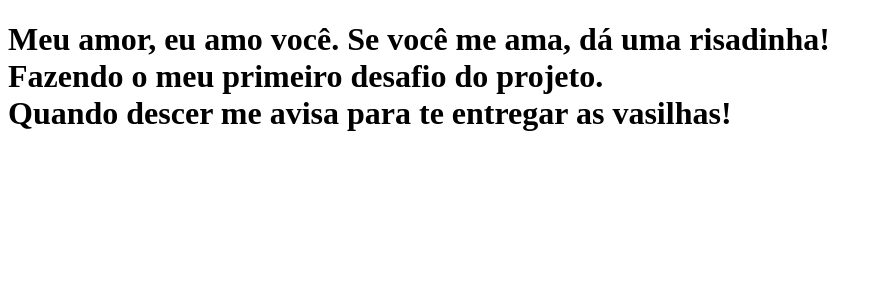
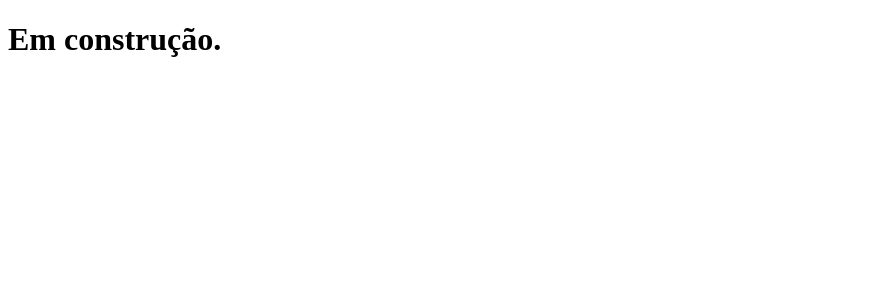
Before and after one commit to joaomorcatti/clone-tabnews, a Next.js app: page / in a window 1280 px wide. Shown: the top 300 px of the page, without its empty margins (0-882 px from the left). Built offline with nearby package versions, Linux system fonts and the light colour scheme.

Commit message:
Adicionado e executado os scripts `lint:check` e `lint:fix`

```diff
--- a/pages/index.js
+++ b/pages/index.js
@@ -1,11 +1,9 @@
 function Home() {
-    return (
-        <h1>
-        Meu amor, eu amo você. Se você me ama, dá uma risadinha! <br />
-        Fazendo o meu primeiro desafio do projeto.<br />
-        Quando descer me avisa para te entregar as vasilhas!
-        </h1>
-    );
+  return <h1>Em construção.</h1>;
+}
+
+function teste() {
+  return <h1>Teste 01</h1>;
 }
 
 export default Home;
```
Also changed, not shown: package.json (+6 -1 lines), 2 other files (tests, documents, lock files or other folders).
